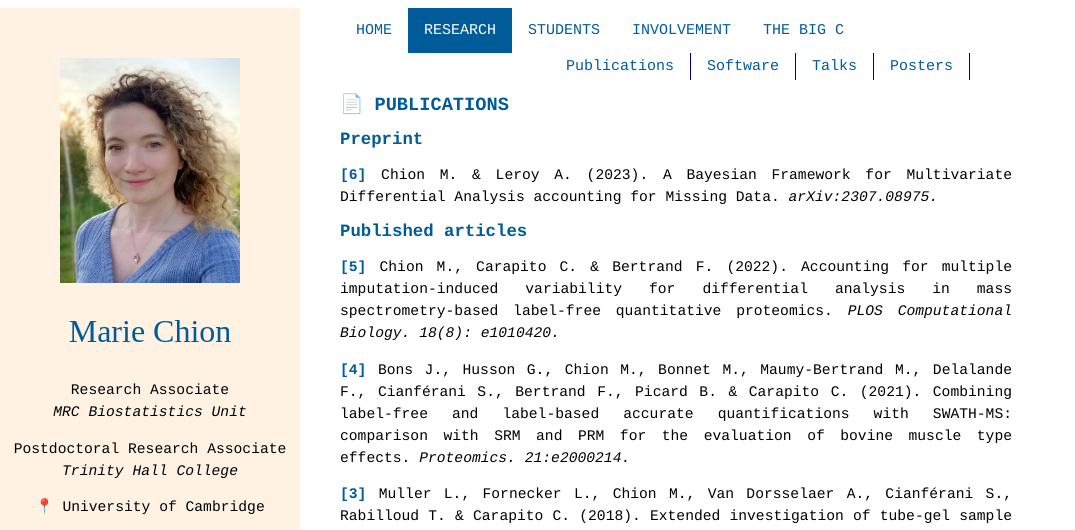
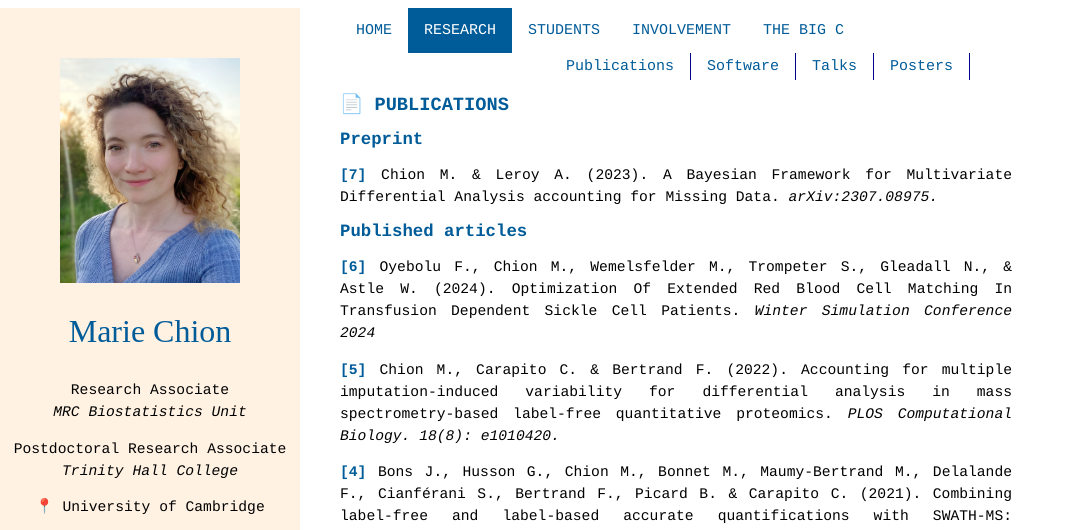
Before and after one commit to mariechion/mariechion.github.io, a plain HTML site: page research.html in a window 1280 px wide. Shown: the top 530 px of the page, without its empty margins (0-1075 px from the left). Drawn offline with Linux system fonts and the light colour scheme.

Commit message:
Update publication

```diff
--- a/research.html
+++ b/research.html
@@ -151,13 +151,20 @@
       <h2>Preprint</h2>
       <div>
         <p><b><a href="https://arxiv.org/abs/2307.08975"
-              style="color:#005c99">[6]</a></b>
+              style="color:#005c99">[7]</a></b>
           Chion M. &amp; Leroy A. (2023). A Bayesian Framework for
           Multivariate Differential Analysis accounting for Missing Data.
           <i>arXiv:2307.08975.</i></p>
       </div>
       <h2>Published articles</h2>
       <div>
+        <p><b><a href="https://doi.org/10.17863/CAM.113441"
+        style="color:#005c99;">[6]</a></b>
+          Oyebolu F., Chion M., Wemelsfelder M., Trompeter S., Gleadall N., &amp;
+          Astle W. (2024). Optimization Of Extended Red Blood Cell Matching In
+          Transfusion Dependent Sickle Cell Patients. <i>Winter
+          Simulation Conference 2024</i>
+        </p>
         <p><b><a href="https://doi.org/10.1371/journal.pcbi.1010420"
         style="color:#005c99;">[5]</a></b>
           Chion M., Carapito C. &amp; Bertrand F. (2022). Accounting for
```
Also changed, not shown: 1 other file.
